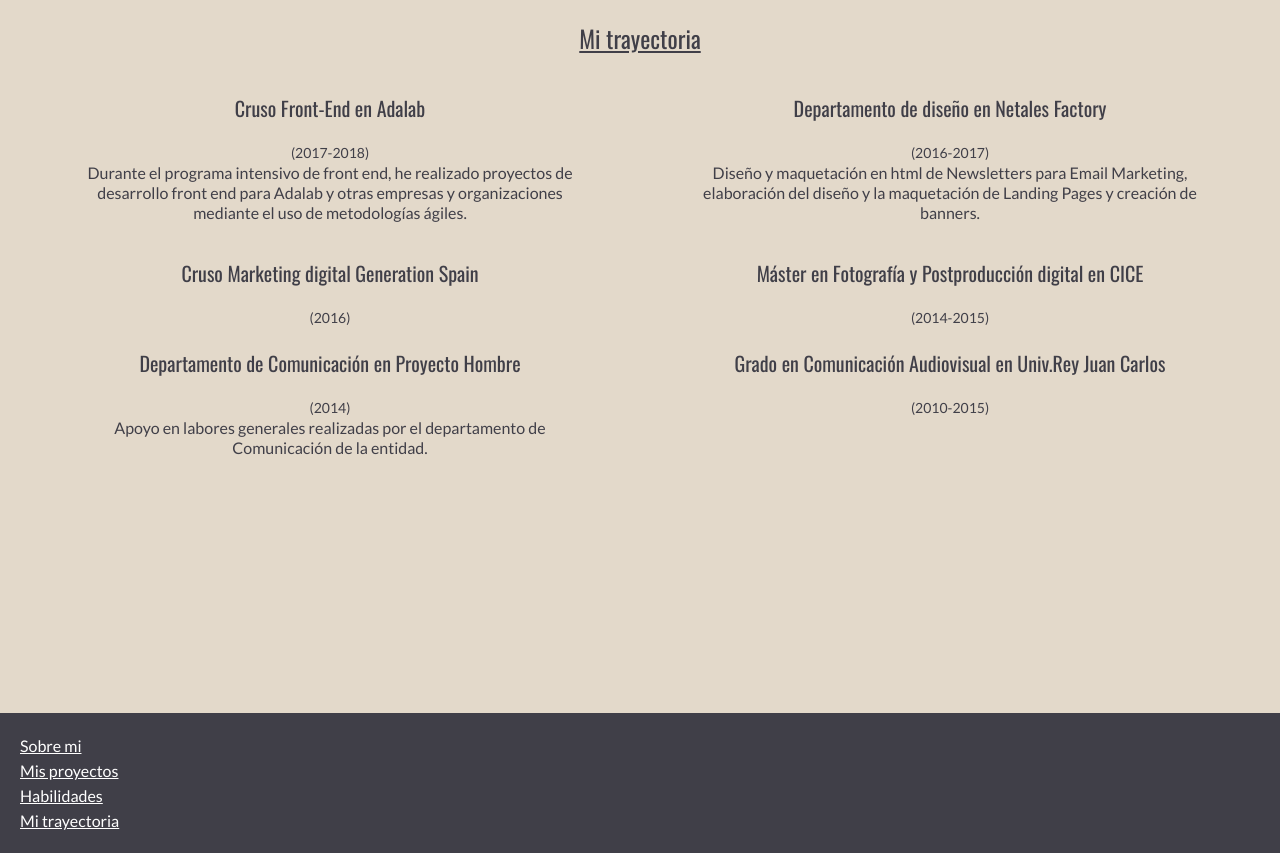
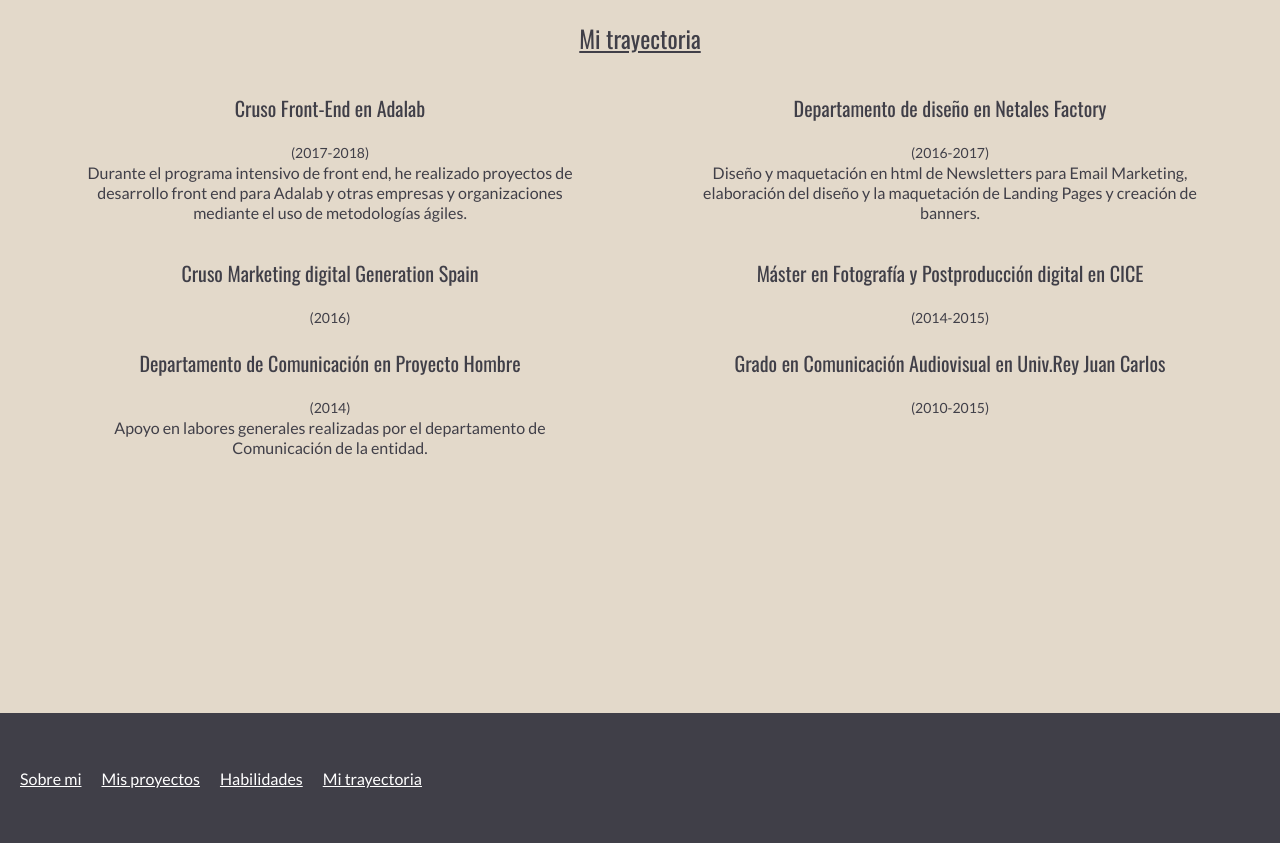
Before and after one commit to Noelia-F/Noelia-F.github.io, a website: page index.html in a window 1280 px wide. Shown: the part 3732-4585 px from the top of the page. Drawn offline with nearby package versions, Linux system fonts and the light colour scheme.

Commit message:
responsive footer

```diff
--- a/scss/layout/_footer.scss
+++ b/scss/layout/_footer.scss
@@ -17,6 +17,7 @@
 	font-size: 16px;
 	line-height: 25px;
 	cursor: pointer;
+	padding-right: 20px;
 }
 .link--footer:hover{
 	font-weight: bold;
@@ -30,3 +31,12 @@
 	background-position: center;
 	background-size: cover;
 }
+
+@media all and (min-width: 500px) {
+.links {
+	display: flex;
+	flex-wrap: wrap;
+	justify-content: space-around;
+	align-items: center;
+}
+}
```
Also changed, not shown: css/main.css.
